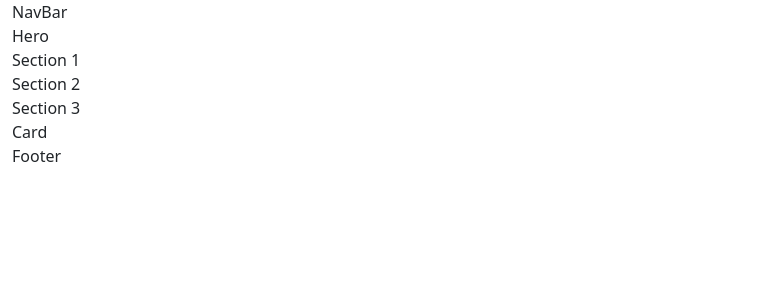
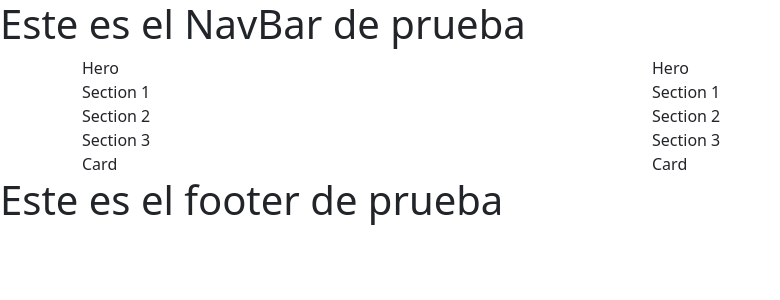
Before and after one commit to ContaApp/Frontedn, a Next.js app: page / in a window 1280 px wide. Shown: the top 300 px of the page, without its empty margins (0-780 px from the left). Built offline with nearby package versions, Linux system fonts and the light colour scheme.

Commit message:
Layout genera, Layout de landing page

```diff
--- /dev/null
+++ b/components/utilities/Footer.js
@@ -0,0 +1,7 @@
+function Footer() {
+    return (
+        <h1>Este es el footer de prueba </h1>
+     );
+}
+
+export default Footer;
--- /dev/null
+++ b/components/utilities/Layout.js
@@ -0,0 +1,20 @@
+import Head from 'next/head'
+import NavBar from './Navbar'
+import Footer from './Footer'
+
+function Layout({children}) {
+    return (
+        <>
+           <Head>
+                <title>tuContapp</title>
+                <meta name="description" content="Generated by create next app" />
+                <link rel="icon" href="/favicon.ico" />
+             </Head>
+             <NavBar/>
+                {children}
+             <Footer/>
+        </>
+     );
+}
+
+export default Layout;
--- /dev/null
+++ b/components/utilities/Navbar.js
@@ -0,0 +1,7 @@
+function NavBar() {
+    return (
+        <h1>Este es el NavBar de prueba </h1>
+     );
+}
+
+export default NavBar;
--- a/pages/index.js
+++ b/pages/index.js
@@ -1,31 +1,31 @@
 import { Container, Row, Col } from 'react-bootstrap';
+import Layout from '../components/utilities/Layout'
 
 export default function Home() {
   return (
-    <>
-      <Container fluid>
+    <Layout>
+      <Container>
         <Row>
-          <Col>NavBar</Col>
+          <Col sm={12} md={6}>Hero</Col>
+          <Col sm={12} md={6} >Hero</Col>
         </Row>
         <Row>
-          <Col>Hero</Col>
+          <Col sm={12} md={6} >Section 1</Col>
+          <Col sm={12} md={6} >Section 1</Col>
         </Row>
         <Row>
-          <Col>Section 1</Col>
+          <Col sm={12} md={6} >Section 2</Col>
+          <Col sm={12} md={6} >Section 2</Col>
         </Row>
         <Row>
-          <Col>Section 2</Col>
+          <Col sm={12} md={6} >Section 3</Col>
+          <Col sm={12} md={6} >Section 3</Col>
         </Row>
         <Row>
-          <Col>Section 3</Col>
-        </Row>
-        <Row>
-          <Col>Card</Col>
-        </Row>
-        <Row>
-          <Col>Footer</Col>
+          <Col sm={12} md={6}>Card</Col>
+          <Col sm={12} md={6}>Card</Col>
         </Row>
       </Container>
-    </>
+    </Layout>
   )
 }
```
Also changed, not shown: components/Navbar.js (deleted).
